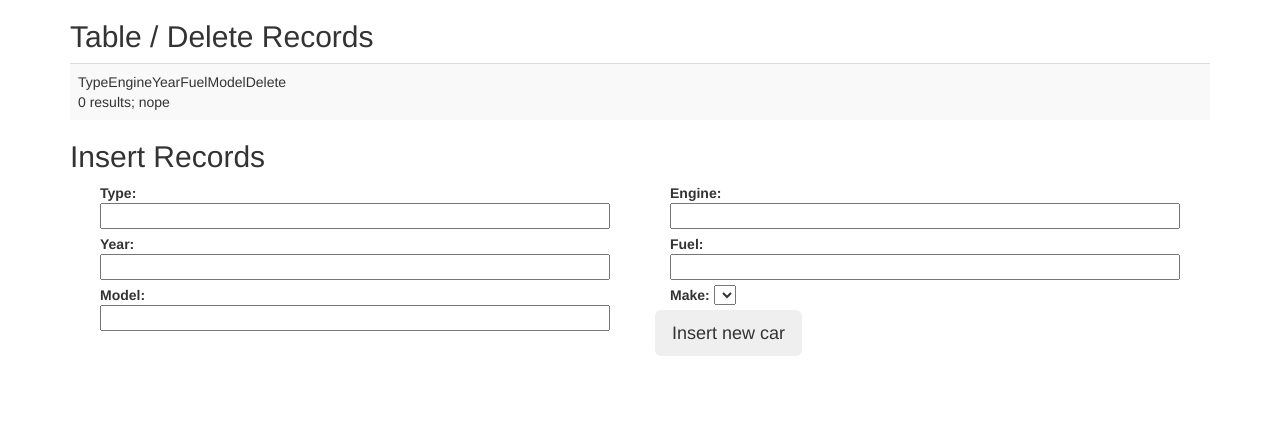
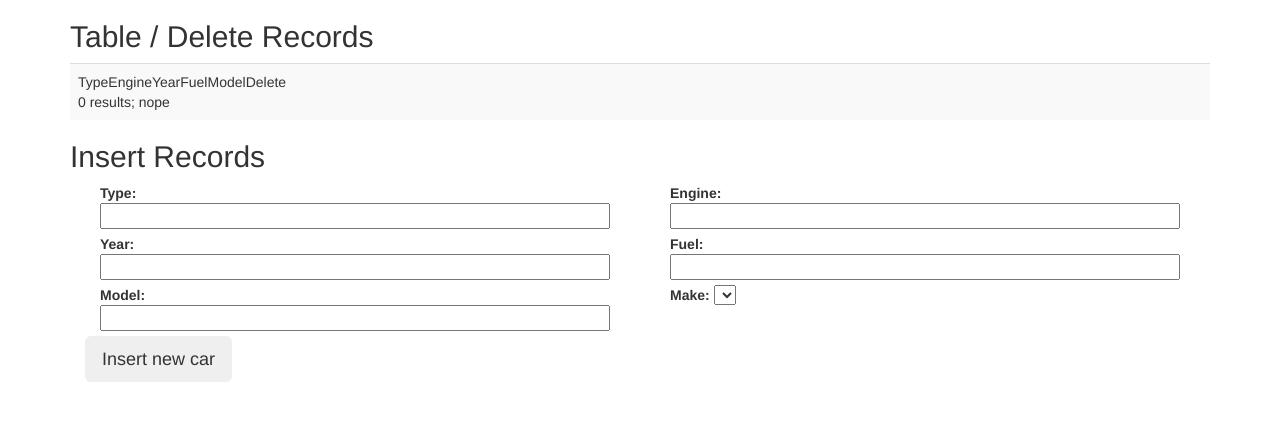
Before and after one commit to vcsassi/vehicles-table, a PHP site: page /index2.php in a window 1280 px wide. Shown: the top 421 px of the page. Run offline with PHP 8.4, Linux system fonts and the light colour scheme; data that the repository does not hold is empty; a stand-in replaces the project's code that opens the database connection; some libraries are stand-ins or nearby versions.

Commit message:
adding styles

```diff
--- a/index2.php
+++ b/index2.php
@@ -58,6 +58,7 @@ $result_makers = $conn->query($sql_makers);
     <meta name="viewport" content="width=device-width, initial-scale=1">
     <title>Vehicle Tables Assigment</title>
     <link href="css/bootstrap.min.css" rel="stylesheet">
+    <link href="css/styles.css" rel="stylesheet">
   </head>
   <body>
     <div class="content container">
@@ -127,37 +128,37 @@ $result_makers = $conn->query($sql_makers);
           <div class="input-form">
             <form action="" method="post">
 
-              <div class="col-md-6">
+              <div class="col-md-6 entrada">
                 <label class="col-md-12" for="newCarType"> Type:
                     <input class="col-md-12" type="text" name="car_type" id="newCarType" />
                 </label>
               </div>
 
 
-              <div class="col-md-6">
+              <div class="col-md-6 entrada">
                 <label class="col-md-12" for="newCarEngine"> Engine:
                   <input class="col-md-12" type="text" name="car_engine" id="newCarEngine" />
                 </label>
               </div>
 
-              <div class="col-md-6">
+              <div class="col-md-6 entrada">
                 <label class="col-md-12" for="newCarYear"> Year:
                   <input class="col-md-12" type="text" name="car_year" id="newCarYear" />
                 </label>
               </div>
 
-              <div class="col-md-6">
+              <div class="col-md-6 entrada">
                 <label class="col-md-12" for="newCarFuel"> Fuel:
                   <input class="col-md-12" type="text" name="car_fuel" id="newCarFuel" />
                 </label>
               </div>
 
-              <div class="col-md-6">
+              <div class="col-md-6 entrada">
                 <label class="col-md-12" for="newCarModel"> Model:
                   <input class="col-md-12" type="text" name="car_model" id="newCarModel" />
                 </label>
               </div>
-              <div class="col-md-6">
+              <div class="col-md-6 entrada">
                 <label class="col-md-12" for="newCarMake"> Make:
                   <select name="car_make">
                     <?php
@@ -170,7 +171,7 @@ $result_makers = $conn->query($sql_makers);
                   </select>
               </div>
 
-              <div class="col-md-6">
+              <div class="col-md-12 entrada">
                 </label>
                 <button class="btn btn-lg" type="submit">Insert new car</button>
               </div>
```
